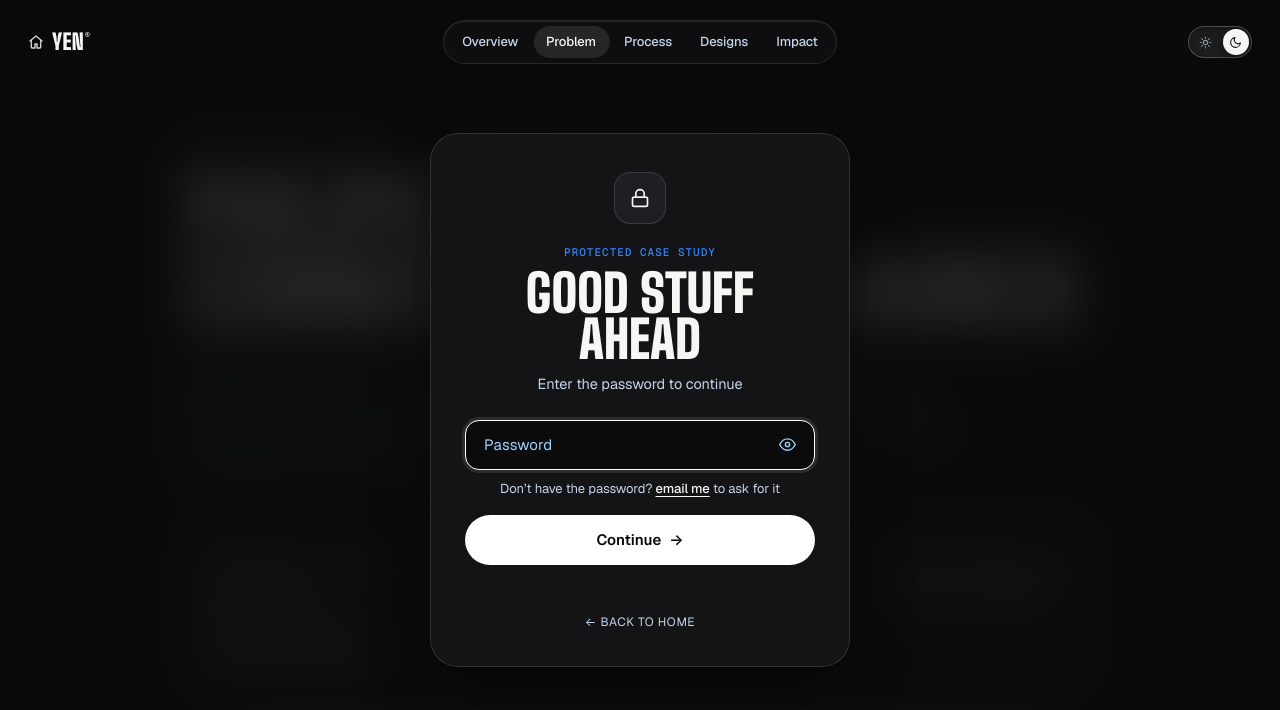
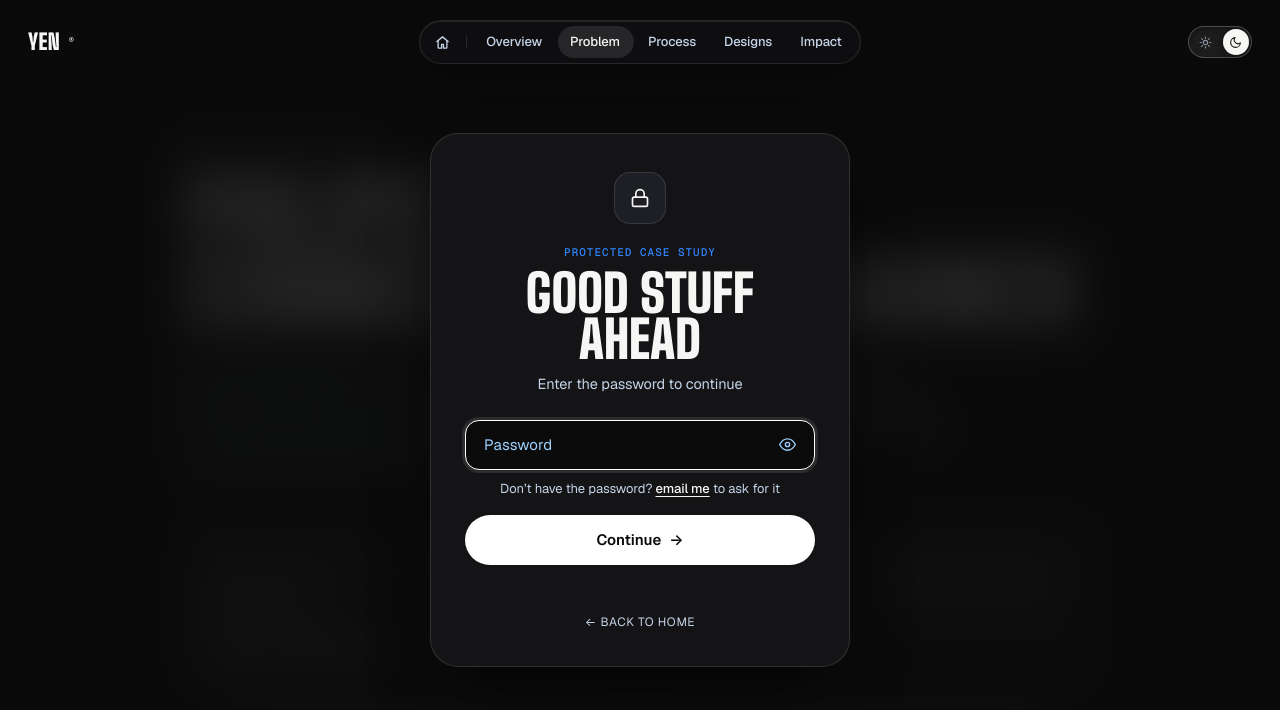
Before and after one commit to ianyen-net/portfolio, a plain HTML site: page sonicare.html in a window 1280 px wide. Shown: the top 710 px of the page. Drawn offline with nearby package versions, Linux system fonts and the light colour scheme; a web font is replaced by a local one.

Commit message:
Move Home icon button into case study menu bar as the first item

```diff
--- a/foldfolio.css
+++ b/foldfolio.css
@@ -509,6 +509,16 @@ body.case-study-body[data-theme="dark"] .leo-nav-progress-bar {
   box-shadow: 0 0 10px rgba(49, 134, 255, 0.55);
 }
 
+.leo-nav-home-icon {
+  padding: 7px 10px;
+  display: inline-flex;
+  align-items: center;
+  justify-content: center;
+}
+.leo-nav-home-icon svg {
+  display: block;
+}
+
 .case-study-wordmark {
   position: absolute;
   left: 28px;
--- a/sonicare.html
+++ b/sonicare.html
@@ -29,7 +29,7 @@
   <link rel="preload" as="font" type="font/ttf" href="assets/fonts/GoogleSansFlex-Variable.ttf" crossorigin>
   <link rel="preload" as="font" type="font/ttf" href="assets/fonts/GoogleSansMono-Variable.ttf" crossorigin>
   <link rel="stylesheet" href="style.css?v=234">
-  <link rel="stylesheet" href="foldfolio.css?v=289">
+  <link rel="stylesheet" href="foldfolio.css?v=290">
 </head>
 <body data-theme="dark" id="top" class="case-study-body is-locked">
   <script>if(sessionStorage.getItem('ian-case-auth')==='208984112481814036c6a8fb96017106d2c7ba8bf1b64c2ae5b44a5d7b283cec'){document.body.classList.remove('is-locked');}</script>
@@ -38,10 +38,16 @@
 
   <!-- Sticky Top Glass Dock -->
   <header class="leo-nav-wrapper load-reveal" style="--load-delay: 0ms;">
-  <a href="index.html" class="fold-wordmark case-study-wordmark" aria-label="Back to home"><svg width="16" height="16" viewBox="0 0 24 24" fill="none" stroke="currentColor" stroke-width="2.1" stroke-linecap="round" stroke-linejoin="round" aria-hidden="true"><path d="M3 10.5L12 3l9 7.5"></path><path d="M5 9.5V20a1 1 0 0 0 1 1h4.5v-6h3v6H18a1 1 0 0 0 1-1V9.5"></path></svg><span>YEN<sup>&reg;</sup></span></a>
+  <a href="index.html" class="fold-wordmark case-study-wordmark">YEN<sup>&reg;</sup></a>
   <nav class="leo-nav" aria-label="Case Study Navigation">
     <div class="leo-nav-highlight" aria-hidden="true"></div>
     <span class="leo-nav-progress-bar" aria-hidden="true"></span>
+
+    <a href="index.html" class="leo-nav-link leo-nav-home-icon" data-nav-hover aria-label="Back to home" title="Home">
+      <svg width="15" height="15" viewBox="0 0 24 24" fill="none" stroke="currentColor" stroke-width="2.1" stroke-linecap="round" stroke-linejoin="round" aria-hidden="true"><path d="M3 10.5L12 3l9 7.5"></path><path d="M5 9.5V20a1 1 0 0 0 1 1h4.5v-6h3v6H18a1 1 0 0 0 1-1V9.5"></path></svg>
+    </a>
+
+    <span class="leo-nav-divider" aria-hidden="true"></span>
 
     <a href="#overview" class="leo-nav-link" data-nav-hover>
       <span class="slot-text-wrap">
```
Also changed, not shown: ai-in-contacts.html (+8 -2 lines), google-contacts.html (+8 -2 lines), sharing-design-system.html (+8 -2 lines).
